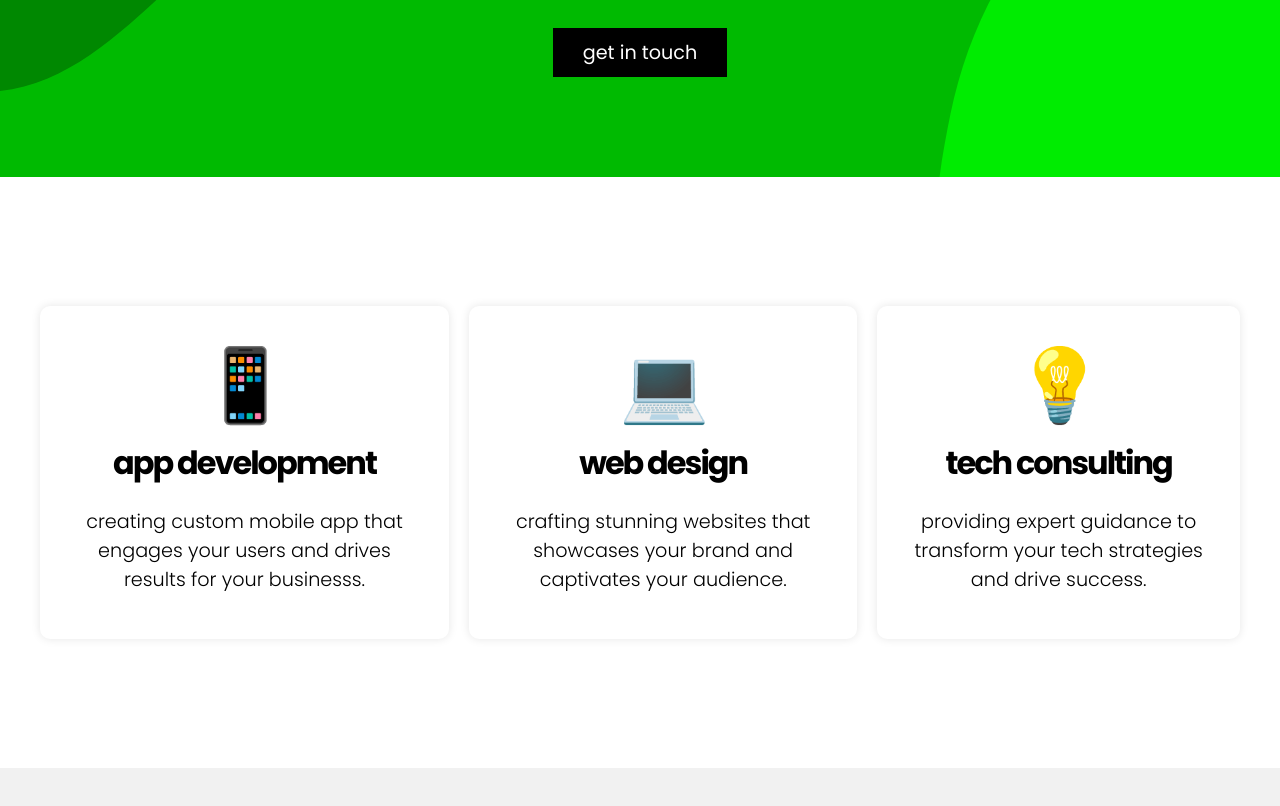
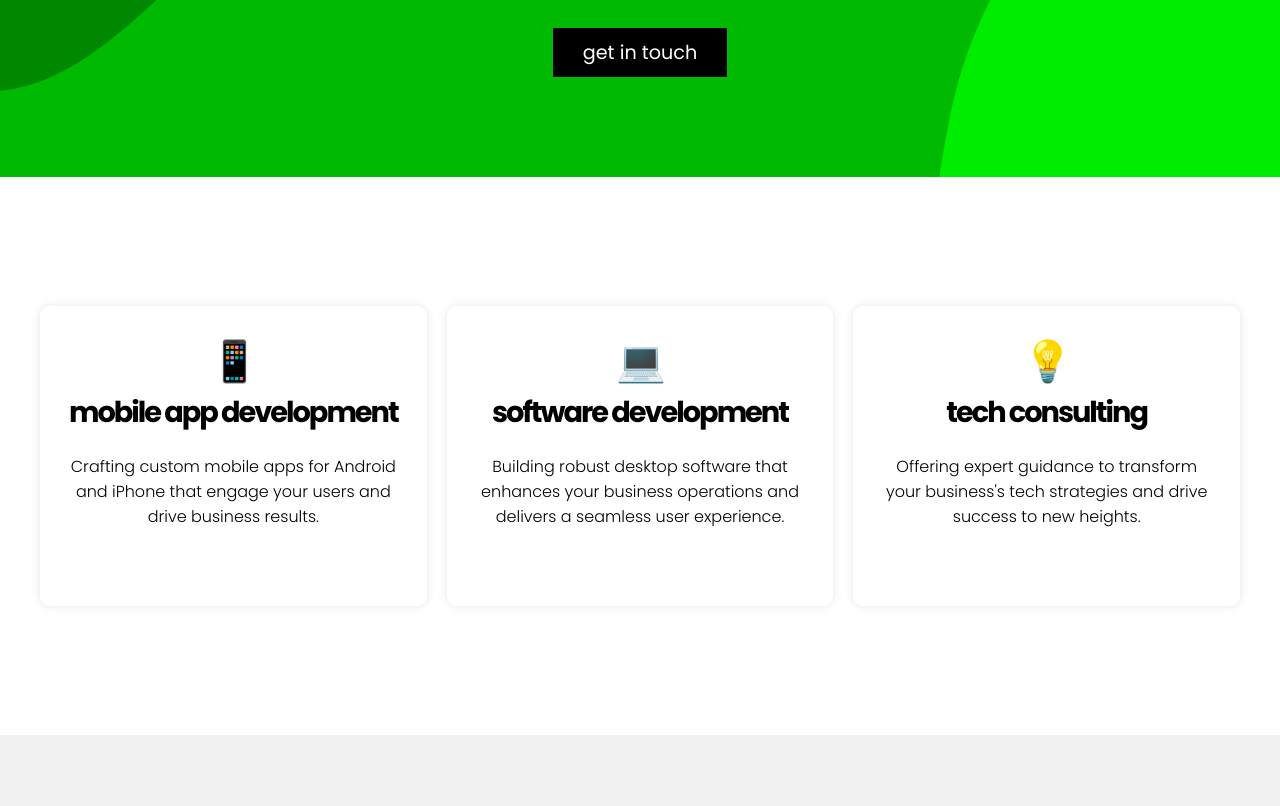
Before and after one commit to aingarant/techfox, a plain HTML site: page index.html in a window 1280 px wide. Shown: the part 518-1324 px from the top of the page. Drawn offline with Linux system fonts and the light colour scheme.

Commit message:
updated text

```diff
--- a/css/styles.scss
+++ b/css/styles.scss
@@ -122,7 +122,7 @@ header {
 
       .solution-item {
         background-color: #fff;
-        max-width: 100%; // Change from 33% to 100%
+        width: 33%; // Change from 33% to 100%
         padding: 25px;
         border-radius: 10px;
         box-shadow: 0 0 10px rgba(0, 0, 0, 0.1);
@@ -130,17 +130,17 @@ header {
         text-align: center;
 
         h2 {
-          font-size: 4.5rem;
+          font-size: 2.5rem;
           letter-spacing: -2px;
         }
 
         h3 {
-          font-size: 2rem;
+          font-size: 1.8rem;
           margin-bottom: 20px;
           letter-spacing: -2px;
         }
         p {
-          font-size: 1.2rem;
+          font-size: 1rem;
           margin-bottom: 20px;
         }
       }
--- a/index.html
+++ b/index.html
@@ -47,16 +47,17 @@
       <div class="solution-items">
         <div class="solution-item">
           <h2>📱</h2>
-          <h3>app development</h3>
+          <h3>mobile app development</h3>
           <p>
-            creating custom mobile app that engages your users and drives results for your businesss.
+            Crafting custom mobile apps for Android and iPhone that engage your users and drive business results.
           </p>
         </div>
         <div class="solution-item">
           <h2>💻</h2>
-          <h3>web design</h3>
+          <h3>software development</h3>
           <p>
-            crafting stunning websites that showcases your brand and captivates your audience.
+            Building robust desktop software that enhances your business operations and delivers a seamless user
+            experience.
           </p>
         </div>
 
@@ -64,8 +65,7 @@
           <h2>💡</h2>
           <h3>tech consulting</h3>
           <p>
-            providing expert guidance to transform your tech strategies and
-            drive success.
+            Offering expert guidance to transform your business's tech strategies and drive success to new heights.
           </p>
         </div>
       </div>
```
Also changed, not shown: css/styles.css, 1 other file.
